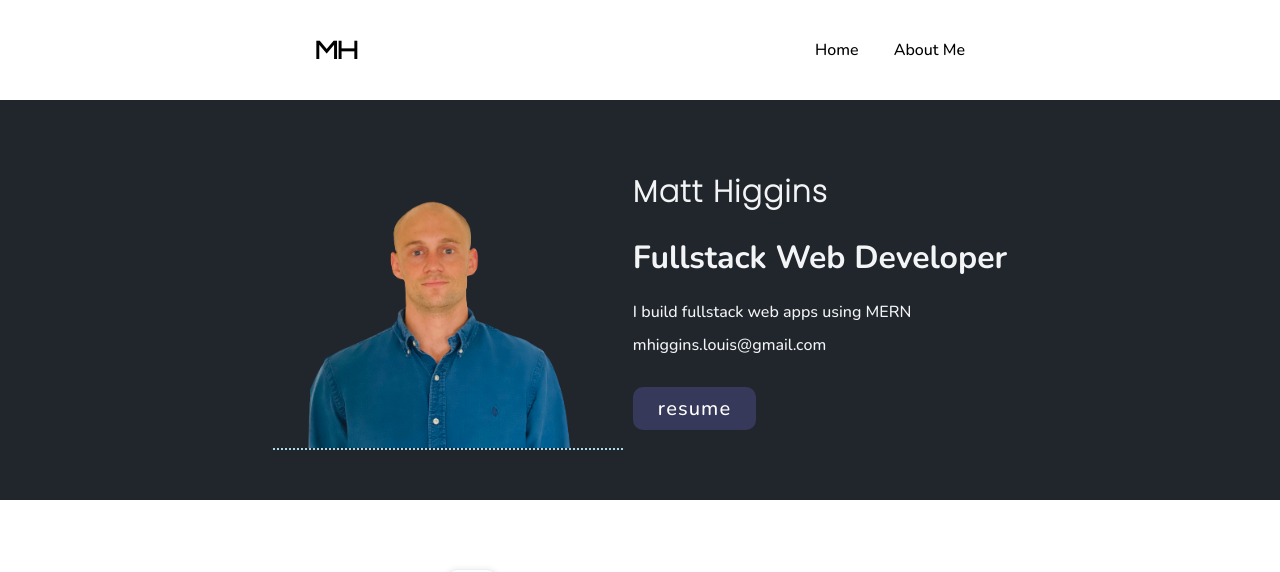
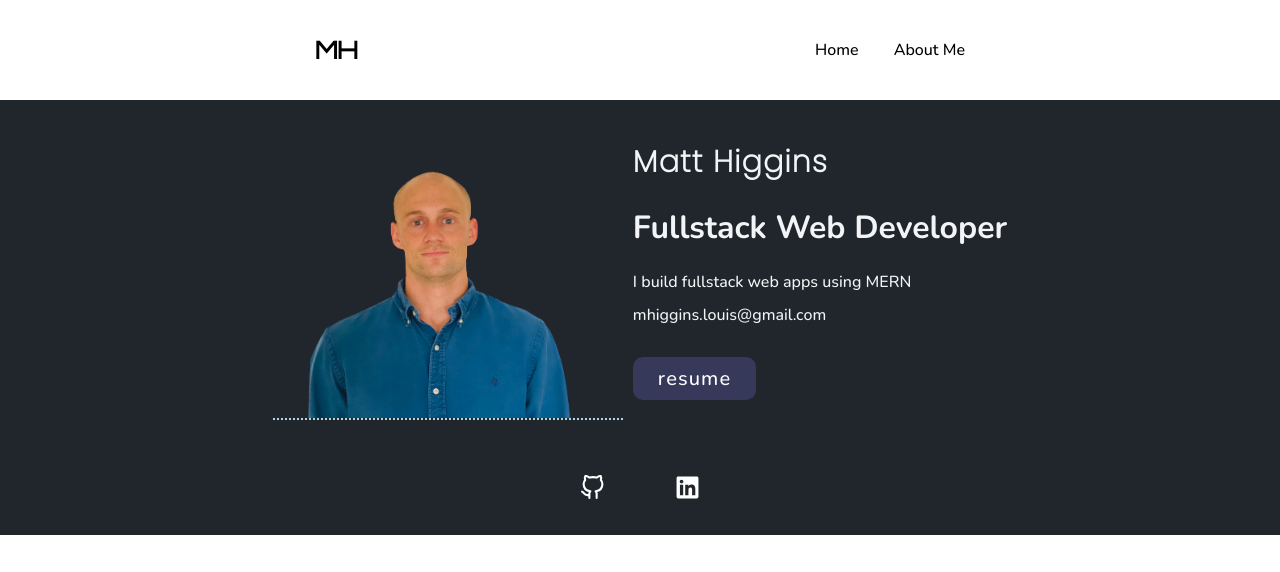
Before and after one commit to matthewhiggins415/portfolio, a React (Create React App) app: page / in a window 1280 px wide. Shown: the top 572 px of the page. Built offline with nearby package versions, Linux system fonts and the light colour scheme.

Commit message:
added social icons.

```diff
--- a/package.json
+++ b/package.json
@@ -8,6 +8,7 @@
     "@testing-library/user-event": "^13.5.0",
     "react": "^18.2.0",
     "react-dom": "^18.2.0",
+    "react-icons": "^4.7.1",
     "react-router-dom": "^6.8.1",
     "react-scripts": "5.0.1",
     "react-spinners": "^0.13.8",
--- a/src/components/Hero.js
+++ b/src/components/Hero.js
@@ -1,6 +1,8 @@
 import React from 'react'
-import { Container, HeroInfo, HeroInfoRight, Img, ResumeLink, H3 } from '../styles/components/Hero.styles'
+import { Container, HeroInfo, HeroInfoRight, Img, ResumeLink, H3, SocialContainer, SocialLink } from '../styles/components/Hero.styles'
 import profImg from '../assets/prof.png'
+import { FiGithub } from 'react-icons/fi';
+import { FaLinkedin } from 'react-icons/fa'
 
 const Hero = () => {
   return (
@@ -15,6 +17,18 @@ const Hero = () => {
           <ResumeLink href="resume.pdf" download="Matt's Resume">resume</ResumeLink>
         </HeroInfoRight>
       </HeroInfo>
+      <SocialContainer>
+        <SocialLink
+          href="https://github.com/matthewhiggins415"
+          target="_blank">
+          <FiGithub />
+        </SocialLink>
+        <SocialLink
+          href="https://www.linkedin.com/in/mhiggie/"
+          target="_blank">
+          <FaLinkedin />
+        </SocialLink>
+      </SocialContainer>
     </Container>
   )
 }
--- a/src/styles/components/Hero.styles.js
+++ b/src/styles/components/Hero.styles.js
@@ -8,6 +8,7 @@ export const Container = styled.div`
   display: flex;
   align-items: center;
   justify-content: center;
+  flex-direction: column;
 `
 
 export const H3 = styled.h3`
@@ -76,3 +77,24 @@ export const ResumeLink = styled.a`
     color: #21262d;
   }
 `
+
+export const SocialContainer = styled.div`
+  display: flex;
+  width: auto;
+  min-width: 150px;
+  align-items: center;
+  justify-content: space-between;
+  padding: 10px;
+  margin: 20px auto;
+`
+
+export const SocialLink = styled.a`
+  color: black;
+  padding: 5px;
+  display: flex;
+  align-items: center;
+  justify-content: center;
+  cursor: pointer;
+  font-size: 25px;
+  color: white;
+`
```
Also changed, not shown: 1 other file (tests, documents, lock files or other folders).
